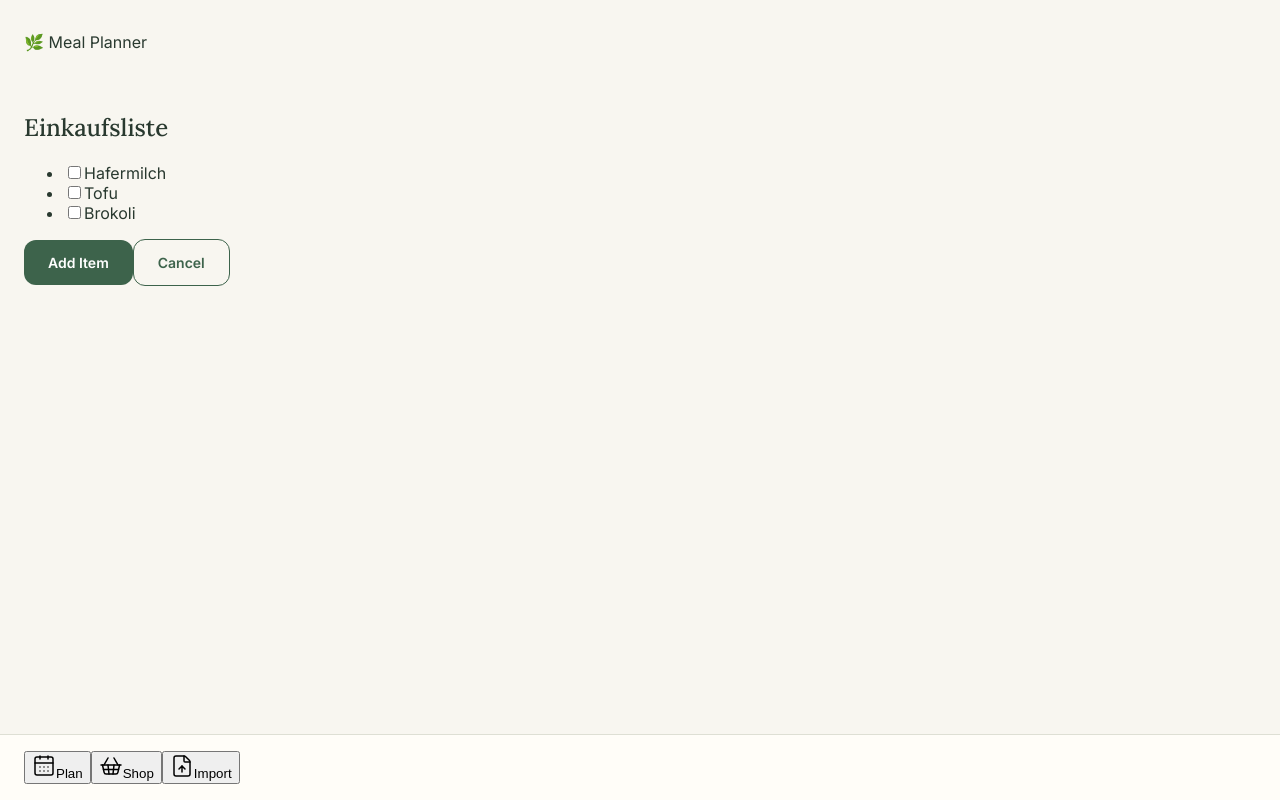
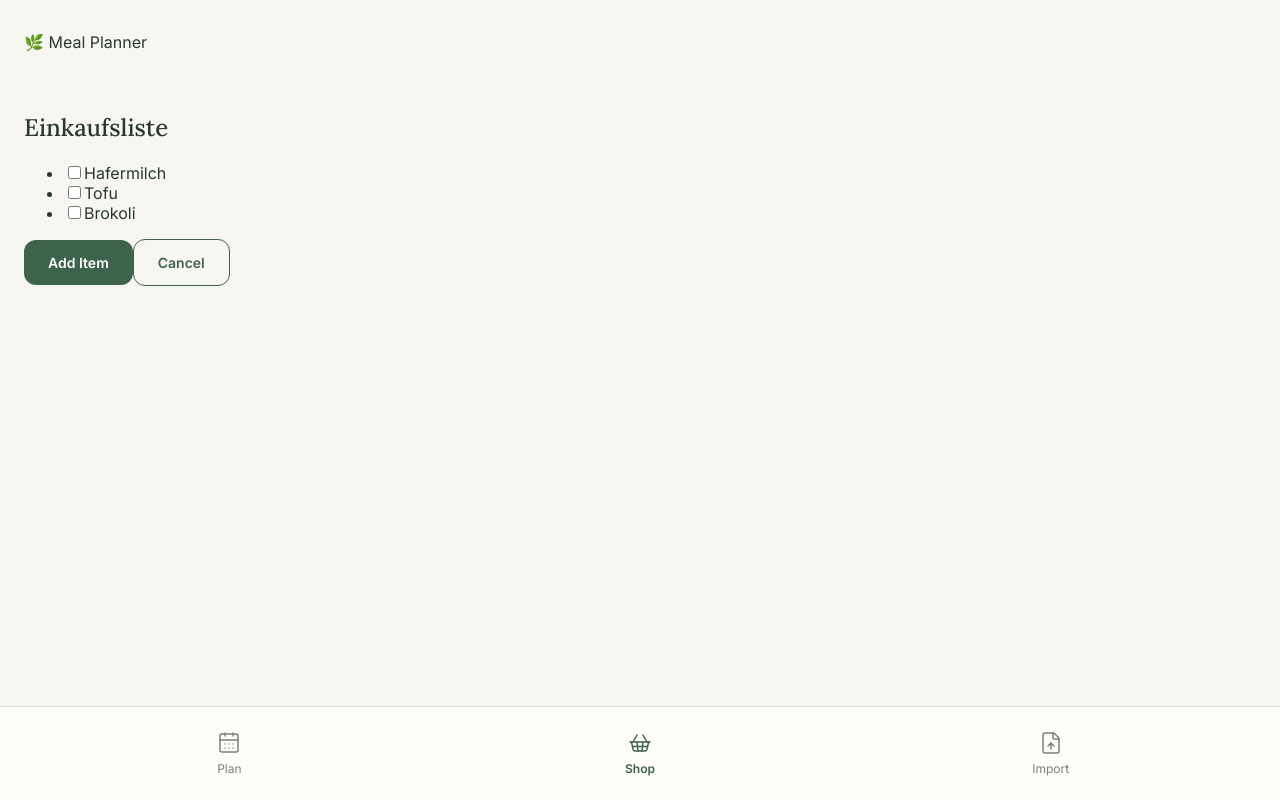
Before and after one commit to codebaseeden/mealplaner, a React (Vite) app: page / in a window 1280 px wide. Built offline with nearby package versions, Linux system fonts and the light colour scheme.

Commit message:
feat: implement bottom navigation and tab switching

```diff
--- a/src/App.tsx
+++ b/src/App.tsx
@@ -30,6 +30,15 @@ function App() {
       onTabChange={setActiveTab}
     >
 
+      {activeTab === 'plan' && (
+        <section>
+          <h1>Weekly Plan</h1>
+          <p>Your delicious week starts here. 🌱</p>
+        </section>
+      )}
+
+      {activeTab === 'shop' && (
+        <>
         <h2>Einkaufsliste</h2>
 
         <ul>
@@ -51,6 +60,15 @@ function App() {
             </li>
           ))}
         </ul>
+        </>
+      )}
+
+      {activeTab === 'import' && (
+        <section>
+          <h1>Import</h1>
+          <p>Import your meal plan here 📩</p>
+        </section>
+      )}
 
       <Button
         label = 'Add Item'
--- /dev/null
+++ b/src/components/BottomNavigation.module.css
@@ -0,0 +1,34 @@
+.navigation {
+  display: flex;
+  justify-content: space-around;
+  align-items: center;
+}
+
+.tab {
+  display: flex;
+  flex-direction: column;
+  align-items: center;
+  gap: 6px;
+
+  flex: 1;
+  padding: 8px 12px;
+
+  border: none;
+  background: transparent;
+
+  color: var(--color-text-secondary);
+  font-family: var(--font-body);
+  font-size: 12px;
+
+  cursor: pointer;
+  transition: color 0.2s ease;
+}
+
+.tab:hover {
+  color: var(--color-primary);
+}
+
+.active {
+  color: var(--color-primary);
+  font-weight: 600;
+}
--- a/src/components/BottomNavigation.tsx
+++ b/src/components/BottomNavigation.tsx
@@ -1,4 +1,5 @@
 import { CalendarDays, ShoppingBasket, FileUp } from 'lucide-react'
+import styles from './BottomNavigation.module.css'
 
 type Tab = 'plan' | 'shop' | 'import'
 
@@ -12,11 +13,12 @@ function BottomNavigation({
   onTabChange,
 }: BottomNavigationProps) {
   return (
-    <nav aria-label="Main navigation">
+    <nav className={styles.navigation} aria-label="Main navigation">
       <button
         type="button"
         onClick={() => onTabChange('plan')}
         aria-current={activeTab === 'plan' ? 'page' : undefined}
+        className={`${styles.tab} ${activeTab === 'plan' ? styles.active : ''}`}
       >
         <CalendarDays size={24} strokeWidth={1.5} />
         <span>Plan</span>
@@ -26,6 +28,7 @@ function BottomNavigation({
         type="button"
         onClick={() => onTabChange('shop')}
         aria-current={activeTab === 'shop' ? 'page' : undefined}
+        className={`${styles.tab} ${activeTab === 'shop' ? styles.active : ''}`}
       >
         <ShoppingBasket size={24} strokeWidth={1.5} />
         <span>Shop</span>
@@ -35,6 +38,7 @@ function BottomNavigation({
         type="button"
         onClick={() => onTabChange('import')}
         aria-current={activeTab === 'import' ? 'page' : undefined}
+        className={`${styles.tab} ${activeTab === 'import' ? styles.active : ''}`}
       >
         <FileUp size={24} strokeWidth={1.5} />
         <span>Import</span>
```
Lines whose indentation alone changed are shown as unchanged.
